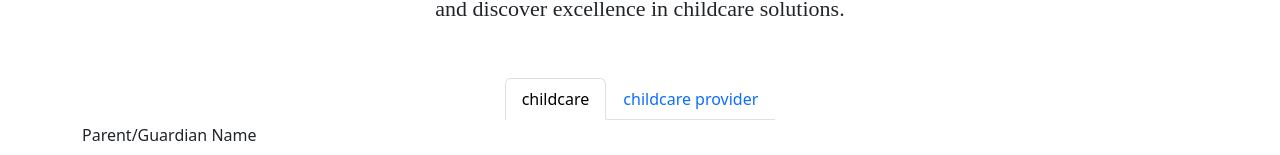
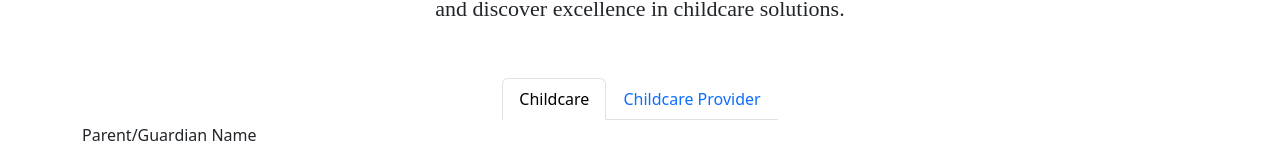
Before and after one commit to Jsmithseo/WatchMeGrowV2, a Next.js app: page /childcare in a window 1280 px wide. Shown: the part 299-454 px from the top of the page. Built offline with nearby package versions, Linux system fonts and the light colour scheme.

Commit message:
capitalization

```diff
--- a/pages/childcare/index.js
+++ b/pages/childcare/index.js
@@ -83,7 +83,7 @@ export default function Childcare() {
                     toggle('1');
                   }}
                 >
-                  childcare
+                  Childcare
                 </NavLink>
               </NavItem>
               <NavItem>
@@ -93,7 +93,7 @@ export default function Childcare() {
                     toggle('2');
                   }}
                 >
-                  childcare provider
+                  Childcare Provider
                 </NavLink>
               </NavItem>
             </Nav>
```
